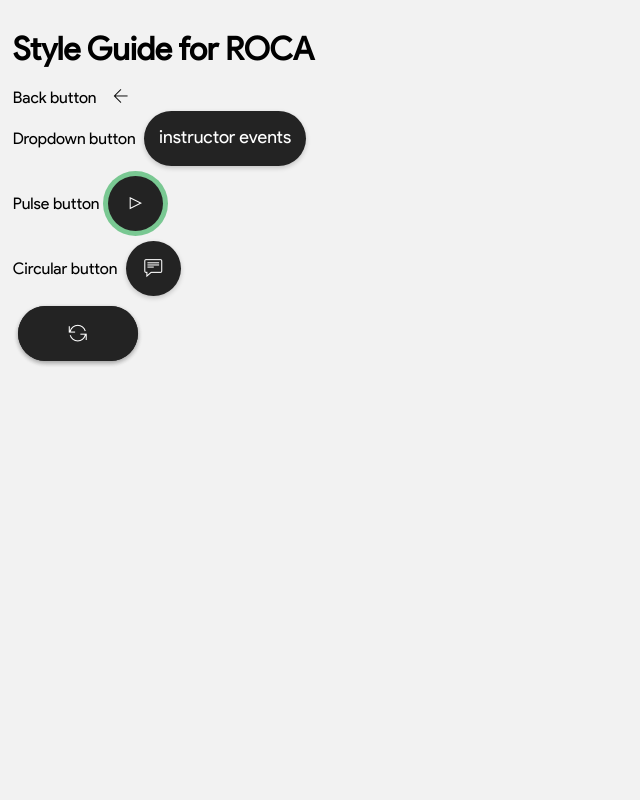
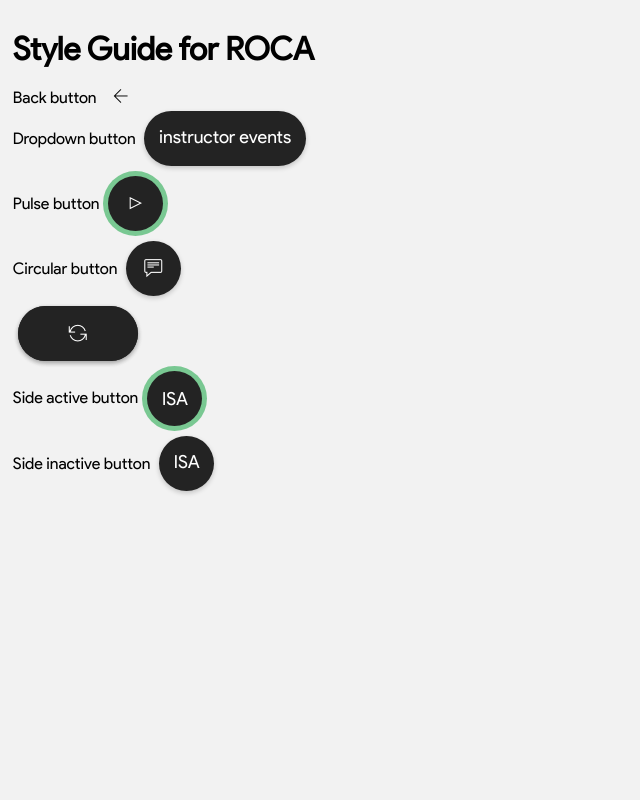
Before and after one commit to ROCA-UVA/ROCA-Web, a PHP site: page /display/style_guide.html in a window 1280 px wide. Shown: the whole page, without its empty margins (0-640 px from the left). Run offline with PHP 8.4, Linux system fonts and the light colour scheme.

Commit message:
w17 redesign buttons on right side

```diff
--- a/display/style_guide.html
+++ b/display/style_guide.html
@@ -1,13 +1,12 @@
 <!DOCTYPE html>
 <html>
-<style>
 
-</style>
 <head>
-<link rel="stylesheet" type='text/css' href="assets/stylesheet.css">
-	<link rel="stylesheet" type='text/css' href="assets/themify-icons.css">
-	<link rel="stylesheet" type='text/css' href="assets/fonts/stylesheet.css">
-	<link rel="stylesheet" type='text/css' href="assets/popupCSS.css">
+<link rel="stylesheet" href="../assets/stylesheet.css">
+<link rel="stylesheet" href="../assets/themify-icons.css">
+<link rel="stylesheet" href="../assets/fonts/stylesheet.css">
+<link rel="stylesheet" href="../assets/popupCSS.css">
+</head>
 
 <title> Available Styles</title>
 	<h1> Style Guide for ROCA </h1>
@@ -32,7 +31,10 @@
     	<div class="button-slide-out__below"><button class="btn" id="initiallyCancel" onclick="reload()">cancel</button></div>
 	</div>
 
-</head>
+	Side active button <button class="pulse-button" title="Start" type="button" onclick="start_or_stop()" id="start_button"><span style="vertical-align: -2px"> ISA </span></button><br>
+
+	Side inactive button <button class="circularButton" title="Feed" type="button" id="feed_button" onclick="openFeed(event)"><span> ISA </span></button><br>
+
 <body>
 
 </body>
```
Also changed, not shown: display/thn-316.html (+4 -4 lines), assets/stylesheet.css (line endings or trailing spaces), 1 other file.
